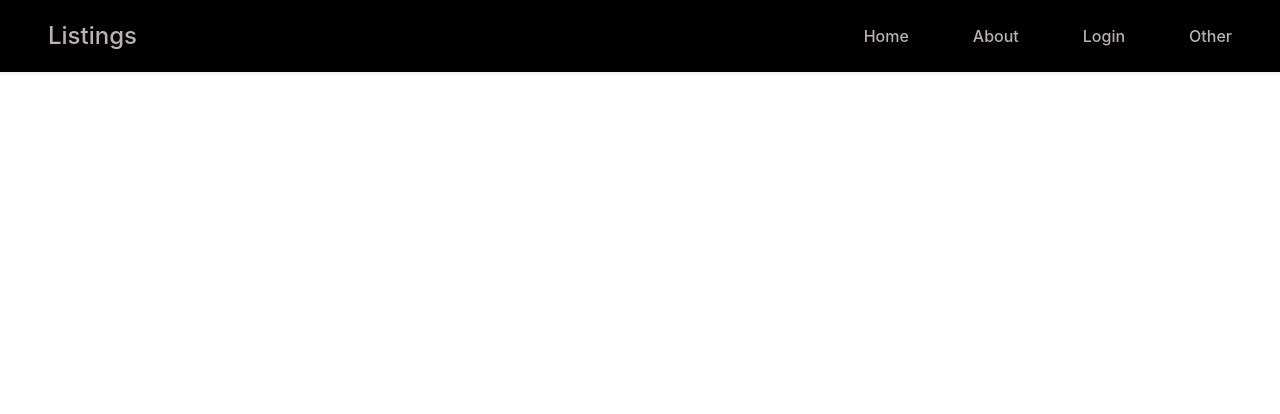
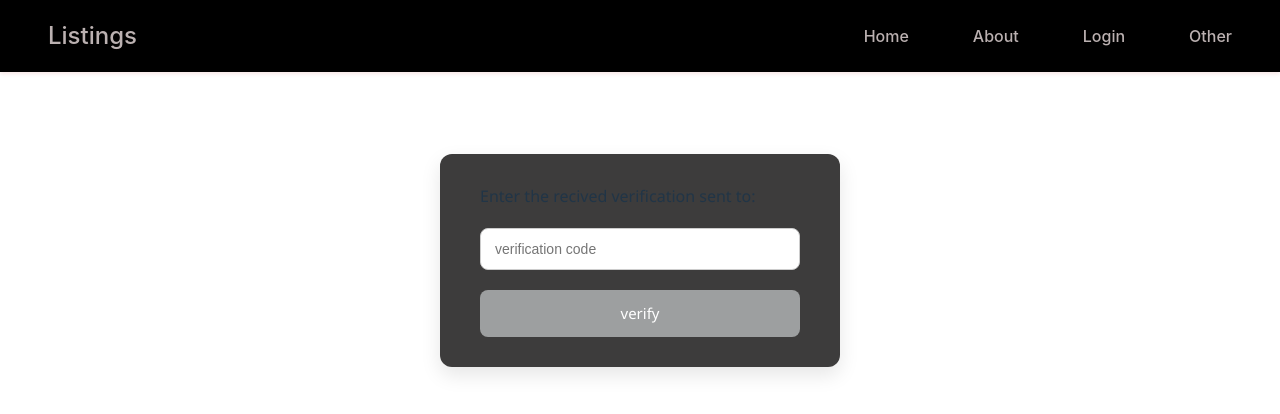
Before and after one commit to Gayuth-W/RentalApplication-frontend, a React (Vite) app: page /verify in a window 1280 px wide. Shown: the top 414 px of the page. Built offline with nearby package versions, Linux system fonts and the light colour scheme.

Commit message:
feat: add the verification code page

```diff
--- a/src/App.jsx
+++ b/src/App.jsx
@@ -13,6 +13,7 @@ import Counter from './pages/test';
 import SellerListing from './pages/SellerListing';
 import Welcome from './pages/Welcome';
 import FormSubmit from './components/FormSubmit';
+import Verify from './pages/verify';
 
 
 function App() {
@@ -34,6 +35,7 @@ function App() {
           <Route path="/test" element={<Counter/>} />
           <Route path="/seller-listing" element={<SellerListing/>} />
           <Route path="/add-Listing" element={<FormSubmit/>} />
+          <Route path="/verify" element={<Verify/>} />
         </Routes>
       </main>
     </ListingProvider>
--- a/src/css/LoginSignup.css
+++ b/src/css/LoginSignup.css
@@ -108,3 +108,11 @@
   background: #4a90e2;
   color: white;
 }
+
+p {
+  margin-bottom: 20px;
+}
+
+.verify-container {
+  margin-top: 20px;
+}
--- a/src/pages/LoginSignup.jsx
+++ b/src/pages/LoginSignup.jsx
@@ -27,7 +27,9 @@ function LoginSignup() {
       setAction("Login");
     } catch (err) {
       console.error("Signup failed:", err);
-      alert("Signup failed!");
+    }finally{
+      localStorage.setItem("email", email);
+      navigate('/verify');
     }
   };
 
--- /dev/null
+++ b/src/pages/Verify.jsx
@@ -0,0 +1,46 @@
+import axios from "axios";
+import { useEffect, useState } from "react";
+import { useNavigate } from "react-router-dom";
+import "../css/LoginSignup.css"
+
+
+function Verify(){
+  const navigate=useNavigate();
+  const [code, setCode]=useState("");
+  const [email, setEmail]=useState("");
+
+  const handleVerify= async()=>{
+    try{
+        const response=await axios.post("http://localhost:8080/auth/verify", {
+          email,
+          verificationCode
+        });
+        alert("verified successfully!");
+    }catch(err){
+      console.log("error: "+err)
+    }
+  };
+  useEffect(()=>{
+    const savedEmail = localStorage.getItem("email");
+    setEmail(savedEmail || "");
+  }, [])
+
+  return(
+
+    <div className="container">
+      <p>
+        {"Enter the recived verification sent to: "+email}
+      </p>
+      <div className="input">
+        <input type="text" placeholder="verification code" value={code}
+        onChange={(e) => setCode(e.target.value)}></input>
+      </div>
+
+      <div className="verify-container">
+        <div className="submit" onClick={handleVerify}>verify</div>
+      </div>
+    </div>
+  );
+}
+
+export default Verify;
```
